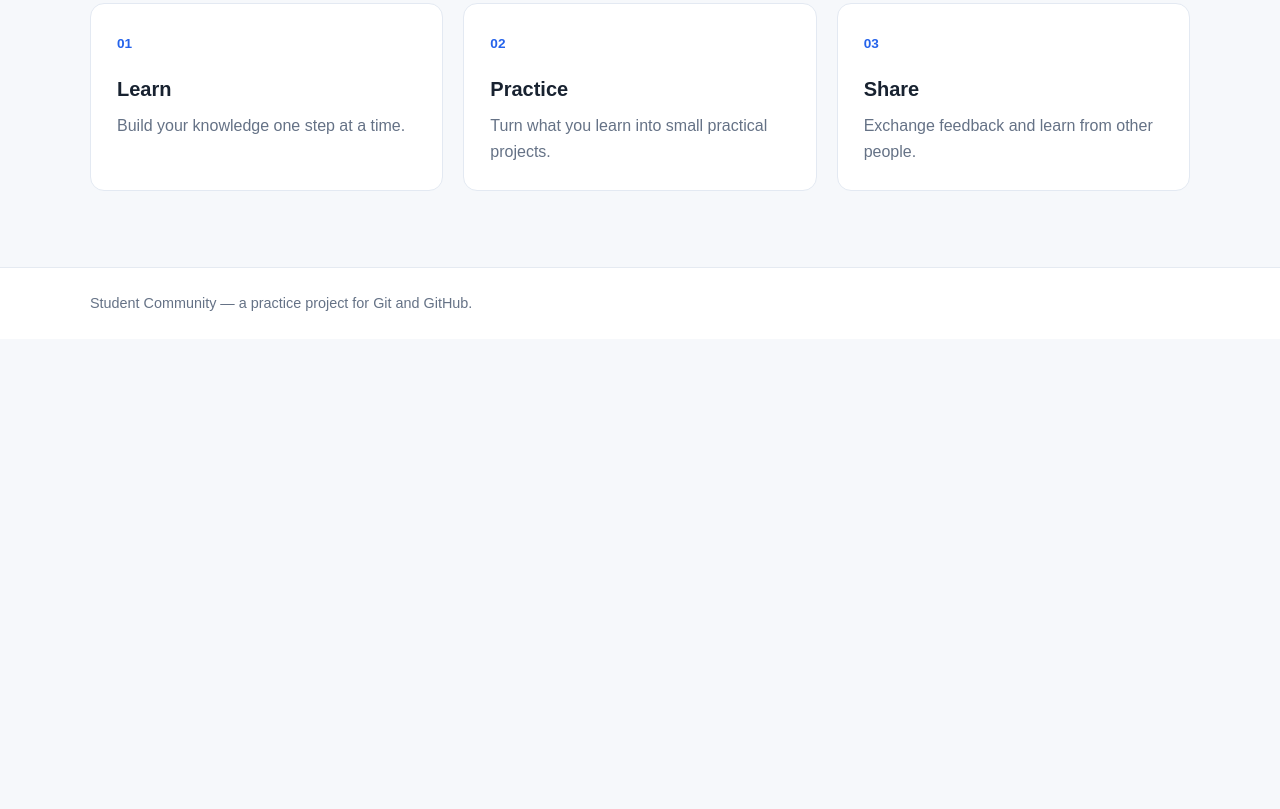
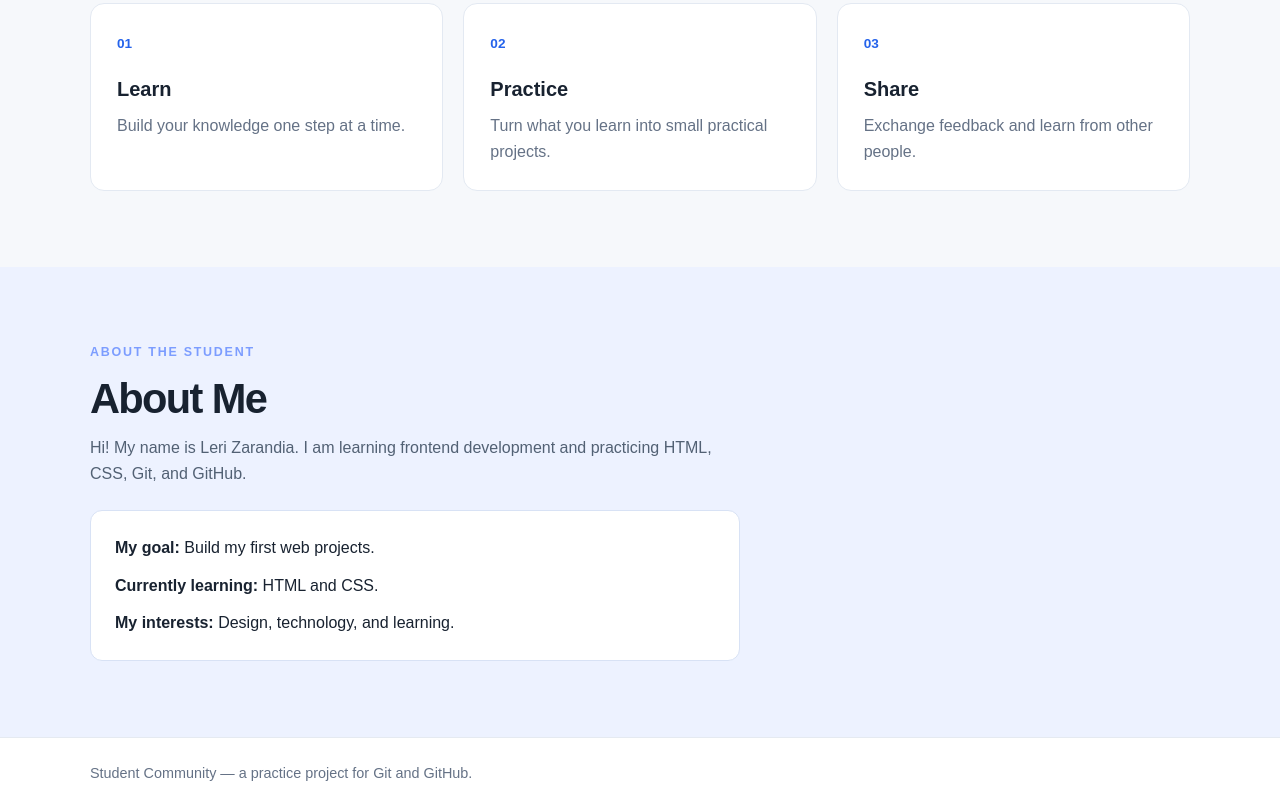
Before and after one commit to Ashkan811/git-workflow-2, a plain HTML site: page index.html in a window 1280 px wide. Shown: the part 815-1624 px from the top of the page. Before the commit the page ends 1154 px from the top, so only its background shows below. Drawn offline with Linux system fonts and the light colour scheme.

Commit message:
feat: add about me section

```diff
--- a/index.html
+++ b/index.html
@@ -62,7 +62,22 @@
       </div>
     </section>
 
-    <!-- Add your About Me section here -->
+    <section class="about section" id="about">
+      <div class="container">
+        <p class="eyebrow">ABOUT THE STUDENT</p>
+        <h2>About Me</h2>
+        <p class="about-description">
+          Hi! My name is Leri Zarandia. I am learning frontend development and
+          practicing HTML, CSS, Git, and GitHub.
+        </p>
+
+        <div class="about-details">
+          <p><strong>My goal:</strong> Build my first web projects.</p>
+          <p><strong>Currently learning:</strong> HTML and CSS.</p>
+          <p><strong>My interests:</strong> Design, technology, and learning.</p>
+        </div>
+      </div>
+    </section>
 
   </main>
 
--- a/style.css
+++ b/style.css
@@ -193,3 +193,29 @@ h2 {
     padding: 56px 0;
   }
 }
+
+.about {
+  background: #edf2ff;
+}
+
+.about-description {
+  max-width: 650px;
+  color: #526174;
+}
+
+.about-details {
+  max-width: 650px;
+  margin-top: 24px;
+  padding: 24px;
+  border: 1px solid #d8e2f5;
+  border-radius: 12px;
+  background: #ffffff;
+}
+
+.about-details p {
+  margin-bottom: 12px;
+}
+
+.about-details p:last-child {
+  margin-bottom: 0;
+}
```
